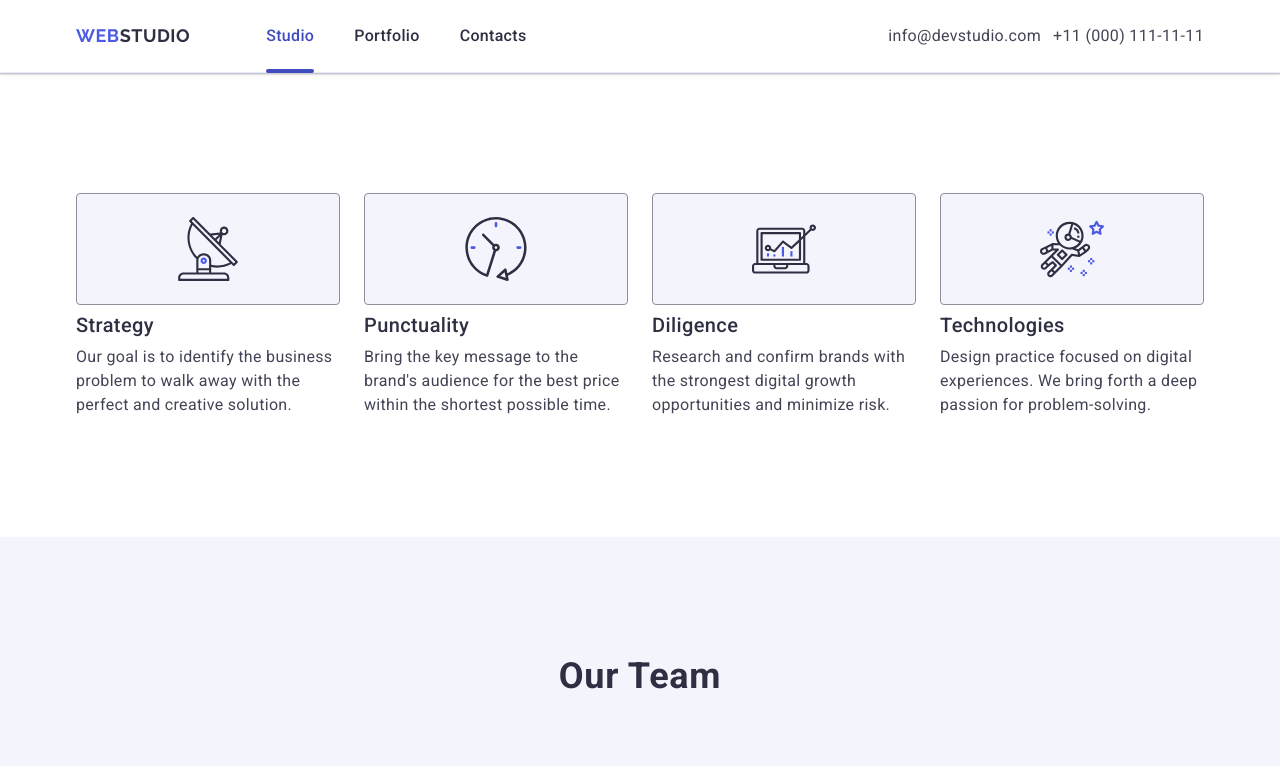
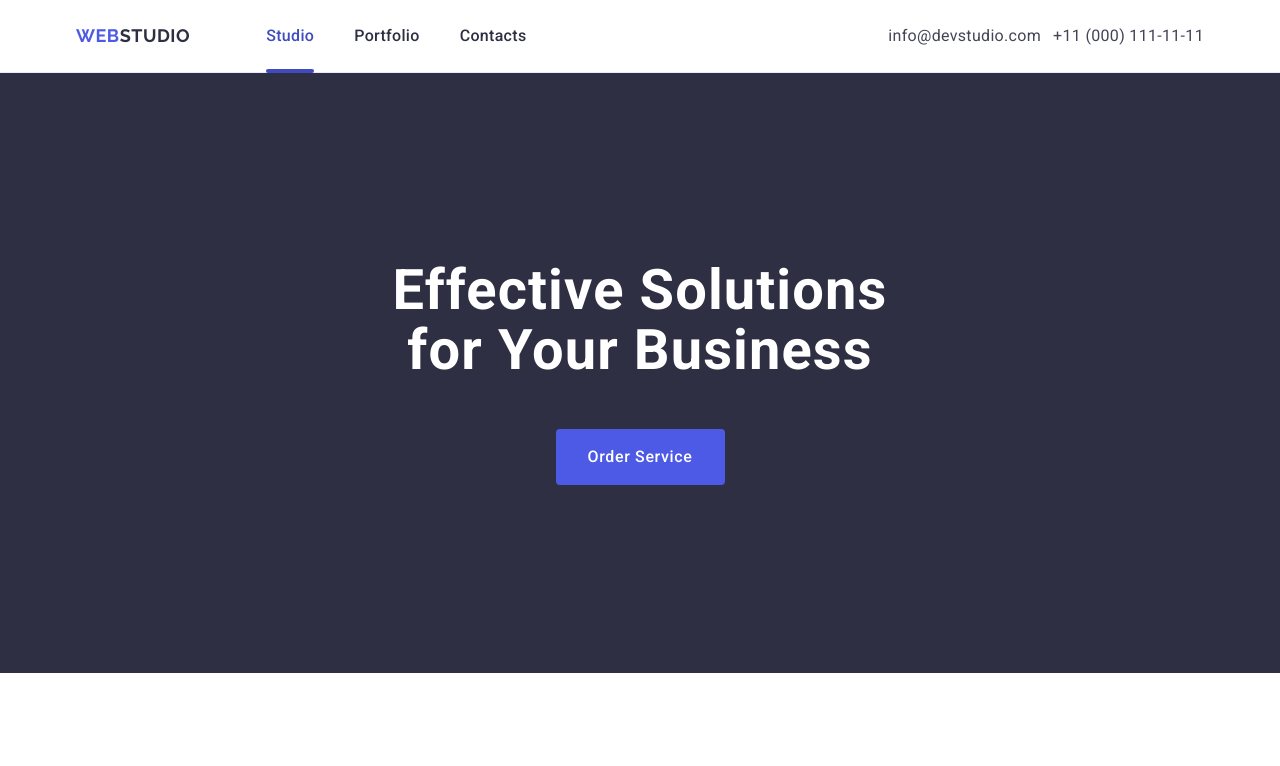
Before and after one commit to BilykYarosalvAleksandrovich/goit-markup-hw-06, a plain HTML site: page index.html in a window 1280 px wide. Shown: the top 766 px of the page. Drawn offline with nearby package versions, Linux system fonts and the light colour scheme.

Commit message:
I finish hero section but need to reoleded a pictures

```diff
--- a/css/styles.css
+++ b/css/styles.css
@@ -319,20 +319,20 @@ img {
   background-position: center;
   background-size: cover;
   margin: 0 auto;
-  padding-top: 188px;
-  padding-bottom: 188px;
-  max-width: 1440px;
+  padding-top: 72px;
+  padding-bottom: 72px;
+  max-width: 320px;
 }
 
 .solution-subtitle {
   font-weight: 700;
-  font-size: 56px;
-  line-height: 1.07;
+  font-size: 36px;
+  line-height: 1.11;
   letter-spacing: 0.02em;
   text-align: center;
   color: #fff;
-  margin-bottom: 48px;
-  max-width: 496px;
+  margin-bottom: 72px;
+  max-width: 216px;
   margin: 0 auto;
 }
 
@@ -955,6 +955,18 @@ textarea:focus {
   .mobile-menu {
     display: none;
   }
+  .solution {
+    padding-top: 112px;
+    padding-bottom: 112px;
+    max-width: 768px;
+  }
+  .solution-subtitle {
+    font-weight: 700;
+    font-size: 56px;
+    line-height: 1.07;
+    margin-bottom: 36px;
+    max-width: 496px;
+  }
 }
 
 @media screen and (min-width: 1158px) {
@@ -1038,4 +1050,13 @@ textarea:focus {
     display: block;
     padding: 24px 0;
   }
+
+  .solution {
+    padding-top: 188px;
+    padding-bottom: 188px;
+    max-width: 1440px;
+  }
+  .solution-subtitle {
+    margin-bottom: 48px;
+  }
 }
--- a/index.html
+++ b/index.html
@@ -127,7 +127,7 @@
       </div>
     </header>
     <main>
-      <!-- <section class="solution">
+      <section class="solution">
         <div class="container">
           <h1 class="solution-subtitle">
             Effective Solutions for Your Business
@@ -136,7 +136,7 @@
             Order Service
           </button>
         </div>
-      </section> -->
+      </section>
       <section class="menu">
         <div class="container">
           <h2 class="visually-hidden">Features</h2>
```
